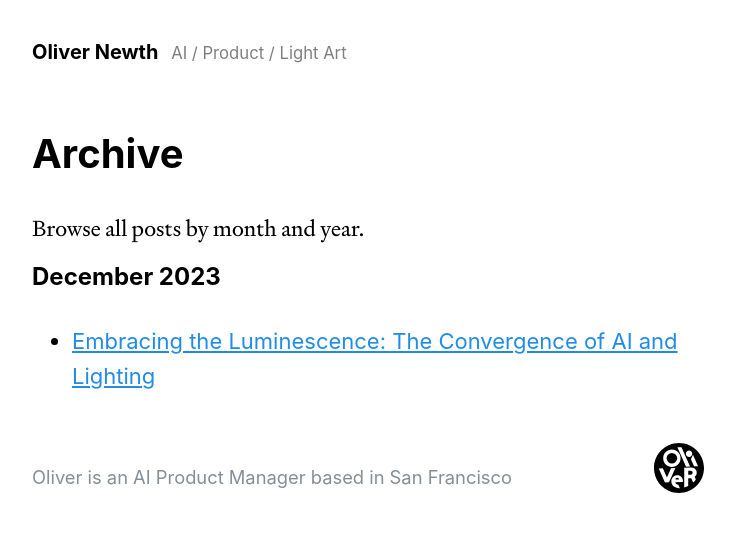
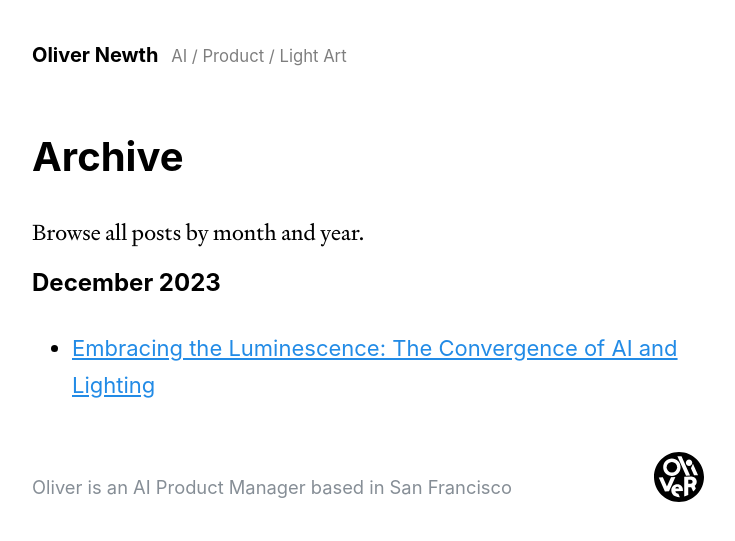
Before and after one commit to olivernewth/personal2, a Jekyll site: the page built from archive.md, in a window 1280 px wide. Shown: the top 541 px of the page, without its empty margins (272-1007 px from the left). Built offline with Jekyll 4.4.1, drawn with Linux system fonts in a browser that asks for light colours; some web fonts are replaced.

Commit message:
Update type spacing

```diff
--- a/_sass/_type.scss
+++ b/_sass/_type.scss
@@ -28,7 +28,7 @@ h2 {
 }
 
 h3 {
-  margin-top: 1.5rem;
+  margin-top: 1.7rem;
   font-size: 1.25rem;
 }
 
--- a/_sass/_variables.scss
+++ b/_sass/_variables.scss
@@ -28,7 +28,7 @@
 
   --body-font: -apple-system, BlinkMacSystemFont, "Segoe UI", Roboto, "Helvetica Neue", Arial, "Noto Sans", sans-serif, "Apple Color Emoji", "Segoe UI Emoji", "Segoe UI Symbol", "Noto Color Emoji";
   --body-font-size: 22px;
-  --body-line-height: 1.6;
+  --body-line-height: 1.7;
   --body-color: var(--gray-900);
   --body-bg: #fff;
 
```
